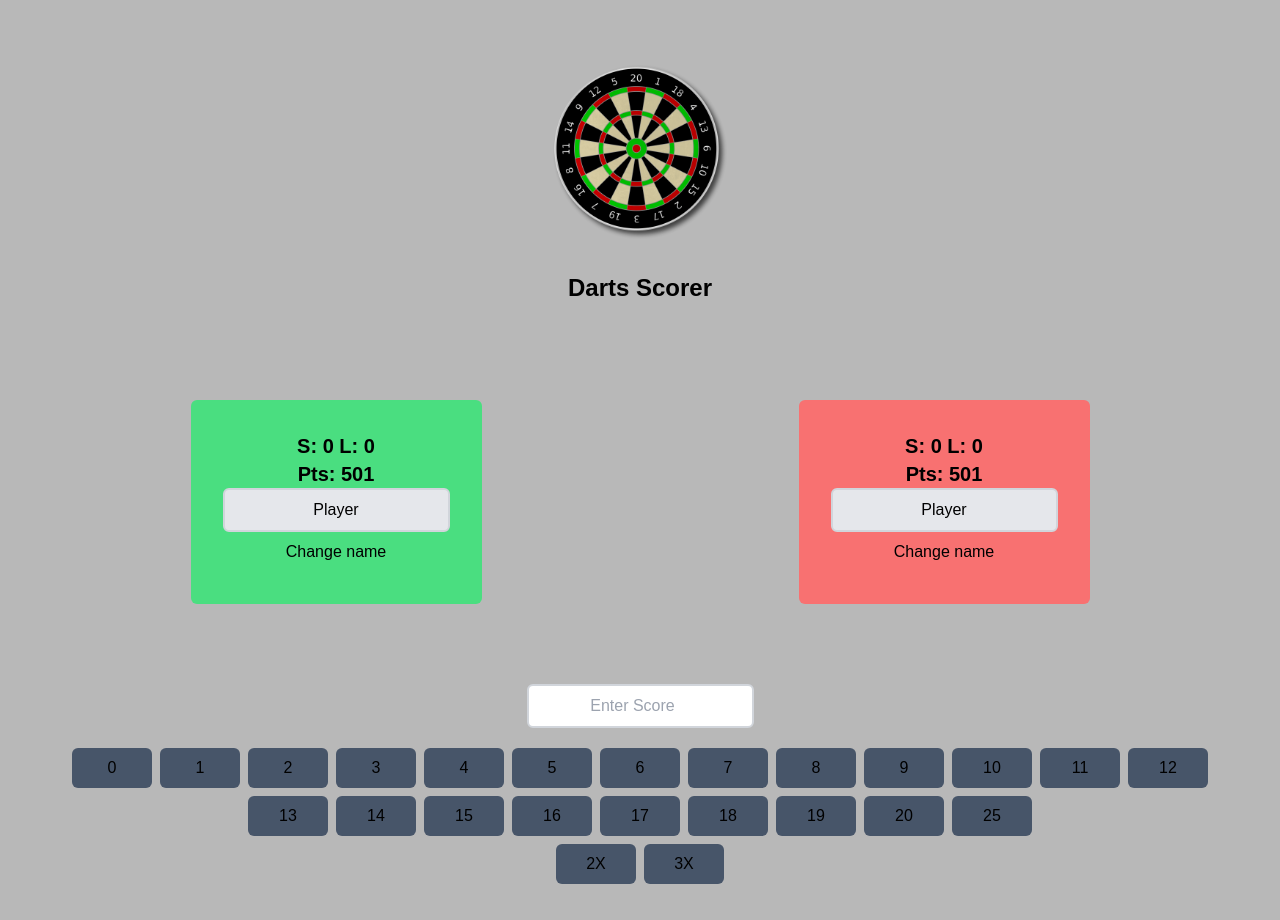
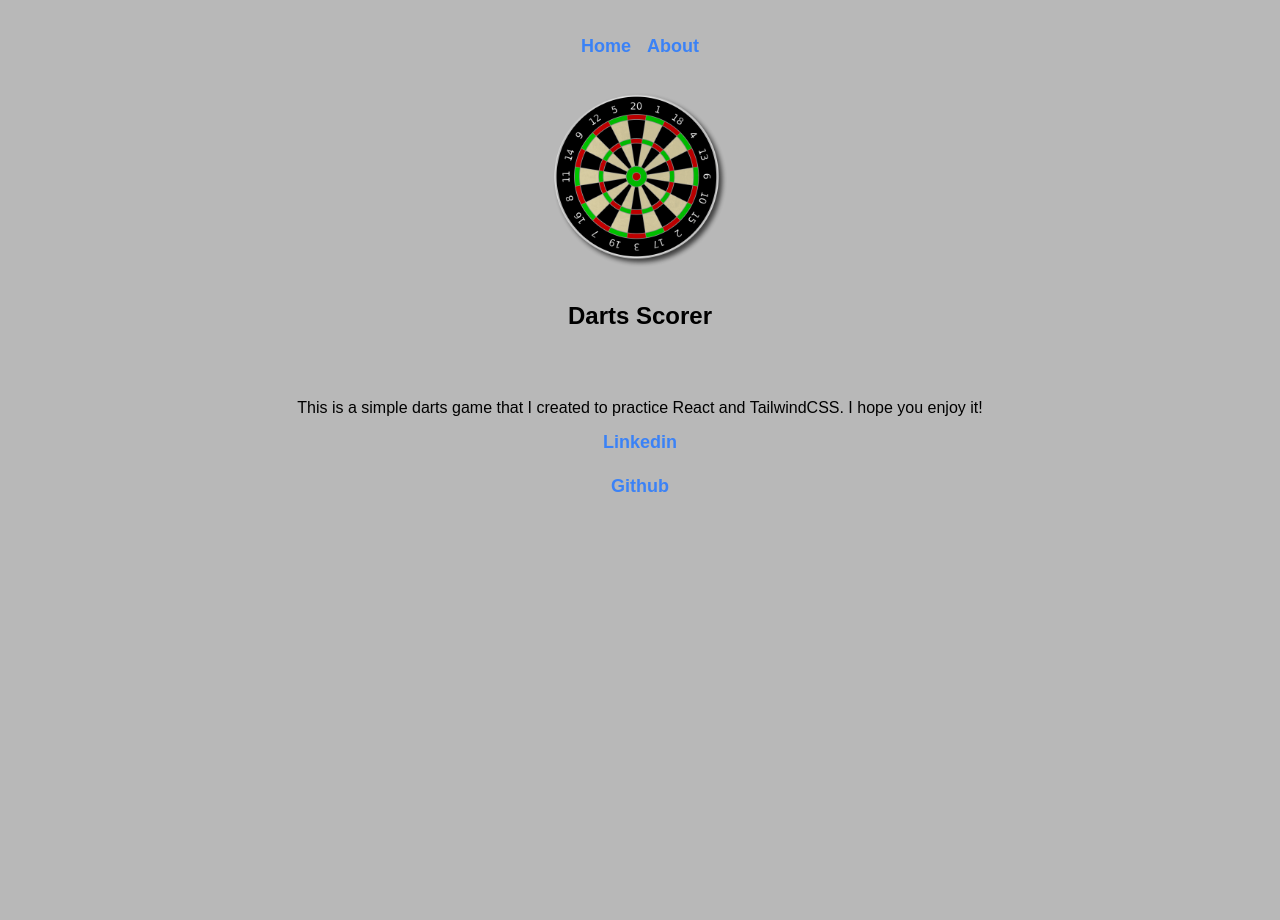
Before and after one commit to janluczynski/dart, a React (Vite) app in the folder dart/: page /about in a window 1280 px wide. After the commit the page ends 800 px from the top, so only its background shows below. Built offline with nearby package versions, Linux system fonts and the light colour scheme.

Commit message:
Add react-router-dom dependency and update Player component styles

```diff
--- a/dart/package.json
+++ b/dart/package.json
@@ -11,7 +11,8 @@
   },
   "dependencies": {
     "react": "^18.2.0",
-    "react-dom": "^18.2.0"
+    "react-dom": "^18.2.0",
+    "react-router-dom": "^6.22.3"
   },
   "devDependencies": {
     "@types/react": "^18.2.55",
--- a/dart/src/App.jsx
+++ b/dart/src/App.jsx
@@ -1,81 +1,26 @@
-import { useState } from "react";
-import "./App.css";
-import Player from "./components/Player";
-import Header from "./components/Header";
-import Game from "./components/Game";
+import HomePage from "./pages/HomePage";
+import {
+  createBrowserRouter,
+  RouterProvider,
+  Route,
+  Link,
+} from "react-router-dom";
+import RootLayout from "./pages/Root";
+import AboutPage from "./pages/About";
 
 function App() {
-  const [activePlayer, setActivePlayer] = useState(1);
-  const [noMoves, setNoMoves] = useState(0);
-  const [player1Score, setPlayer1Score] = useState(501);
-  const [player2Score, setPlayer2Score] = useState(501);
-  const [player1Legs, setPlayer1Legs] = useState(0);
-  const [player2Legs, setPlayer2Legs] = useState(0);
-  const [player1Sets, setPlayer1Sets] = useState(0);
-  const [player2Sets, setPlayer2Sets] = useState(0);
+  const router = createBrowserRouter([
+    {
+      path: "/",
+      element: <RootLayout />,
+      children: [
+        { path: "/", element: <HomePage /> },
+        { path: "/about", element: <AboutPage /> },
+      ],
+    },
+  ]);
 
-  function handleMoves(points, noDarts) {
-    let newNoMoves = noMoves;
-    if (noDarts === 1) {
-      newNoMoves = noMoves + 1;
-      setNoMoves(newNoMoves);
-    } else if (noDarts === 3) {
-      newNoMoves = 3;
-      setNoMoves(newNoMoves);
-    }
-    if (newNoMoves === 3) {
-      setActivePlayer(activePlayer === 1 ? 2 : 1);
-      setNoMoves(0);
-    }
-    if (activePlayer === 1) {
-      setPlayer1Score(player1Score - points);
-    } else {
-      setPlayer2Score(player2Score - points);
-    }
-  }
-  if (player1Score === 0) {
-    setPlayer1Legs(player1Legs + 1);
-    setPlayer1Score(501);
-    setPlayer2Score(501);
-  }
-  if (player2Score === 0) {
-    setPlayer2Legs(player2Legs + 1);
-    setPlayer1Score(501);
-    setPlayer2Score(501);
-  }
-  if (player1Legs === 3) {
-    setPlayer1Sets(player1Sets + 1);
-    setPlayer1Legs(0);
-    setPlayer2Legs(0);
-  }
-  if (player2Legs === 3) {
-    setPlayer2Sets(player2Sets + 1);
-    setPlayer1Legs(0);
-    setPlayer2Legs(0);
-  }
-
-  //console.log(noMoves);
-  //console.log(activePlayer + "is active");
-  return (
-    <>
-      <Header />
-      <div className="flex justify-around w-100">
-        <Player
-          sets={player1Sets}
-          legs={player1Legs}
-          points={player1Score}
-          isActive={activePlayer === 1}
-        />
-        <Player
-          sets={player2Sets}
-          legs={player2Legs}
-          points={player2Score}
-          isActive={activePlayer === 2}
-        />
-      </div>
-      <Game onMovesChange={handleMoves} />
-    </>
-  );
+  return <RouterProvider router={router} />;
 }
 
 export default App;
--- a/dart/src/components/Game.jsx
+++ b/dart/src/components/Game.jsx
@@ -2,6 +2,7 @@ import points from "../points";
 import { useState } from "react";
 export default function Game({ onMovesChange }) {
   const [multiplier, setMultiplier] = useState(1);
+  const [dartsThrown, setDartsThrown] = useState(0);
   const handleMultiplierChange = (value) => {
     if (multiplier === value) {
       setMultiplier(1);
@@ -12,11 +13,15 @@ export default function Game({ onMovesChange }) {
   const handleScore = (point) => {
     onMovesChange(point * multiplier, 1);
     setMultiplier(1);
+    setDartsThrown(dartsThrown + 1);
   };
   const handleScoreFromInput = (point) => {
     onMovesChange(point, 3);
     setMultiplier(1);
   };
+  if (dartsThrown === 3) {
+    setDartsThrown(0);
+  }
   return (
     <div className="flex flex-wrap justify-center">
       <div>
@@ -24,18 +29,19 @@ export default function Game({ onMovesChange }) {
           onSubmit={(e) => {
             e.preventDefault();
             const score = e.target[0].value;
-            if (isNaN(score) || score < 0 || score > 180) {
-              alert("Please enter a valid score (0-180)");
-              e.target.reset();
-              return;
-            }
+            // if (isNaN(score) || score < 0 || score > 180) {
+            //   alert("Please enter a valid score (0-180)");
+            //   e.target.reset();
+            //   return;
+            // }
             handleScoreFromInput(score);
             e.target.reset();
           }}
         >
           <input
+            disabled={dartsThrown !== 0}
             type="number"
-            placeholder="Enter Score"
+            placeholder="Enter score (3 darts)"
             className="border-2 border-gray-300 p-2 rounded-md focus:outline-none disabled:bg-gray-200 text-center m-4"
           />
         </form>
--- a/dart/src/components/Header.jsx
+++ b/dart/src/components/Header.jsx
@@ -1,3 +1,4 @@
+import { Link } from "react-router-dom";
 import logo from "../assets/dart.png";
 export default function Header() {
   function handleClick(event) {
@@ -7,6 +8,19 @@ export default function Header() {
     console.log("Left? : " + x + " ; Top? : " + y + ".");
   }
   return (
+    <>
+      <Link
+        to="/"
+        className="text-blue-500 hover:text-blue-800 transition-colors duration-200 text-lg font-bold m-2"
+      >
+        Home
+      </Link>
+      <Link
+        to="/about"
+        className="text-blue-500 hover:text-blue-800 transition-colors duration-200 text-lg font-bold m-2"
+      >
+        About
+      </Link>
       <header className="flex flex-col items-center mt-8 mb-8 md:mb-16">
         <img
           src={logo}
@@ -16,5 +30,6 @@ export default function Header() {
         />
         <h1 className="text-2xl font-bold">Darts Scorer</h1>
       </header>
+    </>
   );
 }
--- a/dart/src/components/Player.jsx
+++ b/dart/src/components/Player.jsx
@@ -12,7 +12,7 @@ export default function Player({ points, isActive, legs, sets }) {
     <>
       <div
         className={`flex flex-col items-center mt-8 md:mb-16 rounded-md transition-colors duration-1000 ${
-          isActive ? " bg-green-400 p-8" : "bg-red-400 p-8"
+          isActive ? "bg-green-400 ring-2 ring-green-500 p-8" : "bg-red-400 p-8"
         }`}
       >
         <section className=" font-bold text-xl">
--- /dev/null
+++ b/dart/src/pages/About.jsx
@@ -0,0 +1,24 @@
+export default function AboutPage() {
+  return (
+    <div className="flex justify-around w-full h-full flex-col">
+      <p>
+        This is a simple darts game that I created to practice React and
+        TailwindCSS. I hope you enjoy it!
+      </p>
+      <a
+        target="_blank"
+        href="https://www.linkedin.com/in/jan-luczynski/"
+        className="text-blue-500 hover:text-blue-800 transition-colors duration-200 text-lg font-bold m-2"
+      >
+        Linkedin
+      </a>
+      <a
+        target="_blank"
+        href="https://github.com/janluczynski"
+        className="text-blue-500 hover:text-blue-800 transition-colors duration-200 text-lg font-bold m-2"
+      >
+        Github
+      </a>
+    </div>
+  );
+}
--- /dev/null
+++ b/dart/src/pages/HomePage.jsx
@@ -0,0 +1,91 @@
+import { useState } from "react";
+import "../App.css";
+import Player from "../components/Player";
+import Header from "../components/Header";
+import Game from "../components/Game";
+
+function App() {
+  const [activePlayer, setActivePlayer] = useState(1);
+  const [noMoves, setNoMoves] = useState(0);
+  const [player1Score, setPlayer1Score] = useState(501);
+  const [player2Score, setPlayer2Score] = useState(501);
+  const [player1Legs, setPlayer1Legs] = useState(0);
+  const [player2Legs, setPlayer2Legs] = useState(0);
+  const [player1Sets, setPlayer1Sets] = useState(0);
+  const [player2Sets, setPlayer2Sets] = useState(0);
+  const [legStartPlayer, setLegStartPlayer] = useState(1);
+
+  function handleMoves(points, noDarts) {
+    let newNoMoves = noMoves;
+    if (noDarts === 1) {
+      newNoMoves = noMoves + 1;
+      setNoMoves(newNoMoves);
+    } else if (noDarts === 3) {
+      newNoMoves = 3;
+      setNoMoves(newNoMoves);
+    }
+    if (activePlayer === 1) {
+      if (player1Score - points < 0 || player1Score - points === 1) {
+        setActivePlayer(activePlayer === 1 ? 2 : 1);
+        setNoMoves(0);
+        return;
+      }
+      setPlayer1Score(player1Score - points);
+    } else {
+      if (player2Score - points < 0 || player2Score - points === 1) {
+        setActivePlayer(activePlayer === 1 ? 2 : 1);
+        setNoMoves(0);
+        return;
+      }
+      setPlayer2Score(player2Score - points);
+    }
+    if (newNoMoves === 3) {
+      setActivePlayer(activePlayer === 1 ? 2 : 1);
+      setNoMoves(0);
+    }
+  }
+  if (player1Score === 0) {
+    setPlayer1Legs(player1Legs + 1);
+    setPlayer1Score(501);
+    setPlayer2Score(501);
+  }
+  if (player2Score === 0) {
+    setPlayer2Legs(player2Legs + 1);
+    setPlayer1Score(501);
+    setPlayer2Score(501);
+  }
+  if (player1Legs === 3) {
+    setPlayer1Sets(player1Sets + 1);
+    setPlayer1Legs(0);
+    setPlayer2Legs(0);
+  }
+  if (player2Legs === 3) {
+    setPlayer2Sets(player2Sets + 1);
+    setPlayer1Legs(0);
+    setPlayer2Legs(0);
+  }
+
+  //console.log(noMoves);
+  //console.log(activePlayer + "is active");
+  return (
+    <>
+      <div className="flex justify-around w-full flex-col sm:flex-row">
+        <Player
+          sets={player1Sets}
+          legs={player1Legs}
+          points={player1Score}
+          isActive={activePlayer === 1}
+        />
+        <Player
+          sets={player2Sets}
+          legs={player2Legs}
+          points={player2Score}
+          isActive={activePlayer === 2}
+        />
+      </div>
+      <Game onMovesChange={handleMoves} />
+    </>
+  );
+}
+
+export default App;
--- /dev/null
+++ b/dart/src/pages/Root.jsx
@@ -0,0 +1,11 @@
+import Header from "../components/Header";
+import { Outlet } from "react-router-dom";
+export default function RootLayout() {
+  return (
+    <>
+      <Header />
+
+      <Outlet />
+    </>
+  );
+}
```
Also changed, not shown: 1 other file (tests, documents, lock files or other folders). Lines whose indentation alone changed are shown as unchanged.
